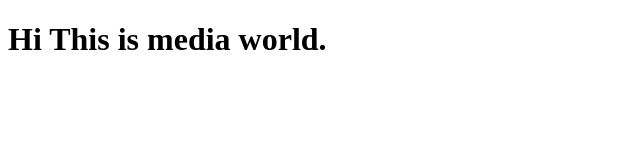
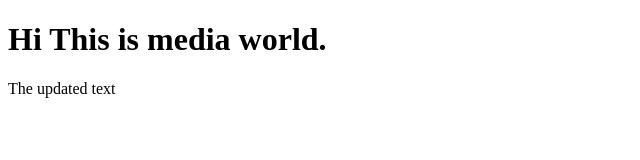
Before and after one commit to brothersitbd/brothersitbd.github.io, a plain HTML site: page index.html in a window 1280 px wide. Shown: the whole page, without its empty margins (0-640 px from the left). Drawn offline with Linux system fonts and the light colour scheme.

Commit message:
Update index.html

```diff
--- a/index.html
+++ b/index.html
@@ -8,5 +8,6 @@
 </head>
 <body>
     <h1>Hi This is media world.</h1>
+    <p>The updated text</p>
 </body>
 </html>
```
